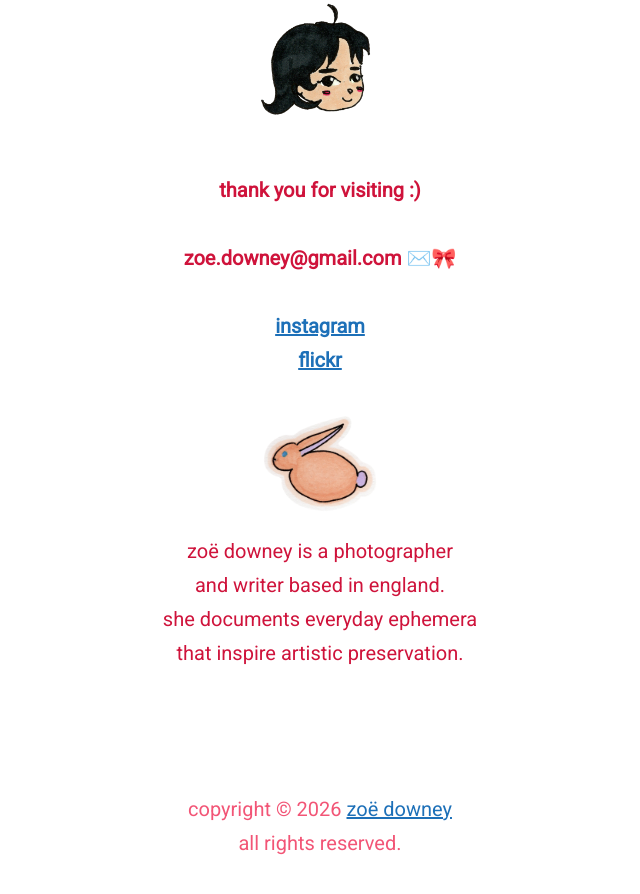
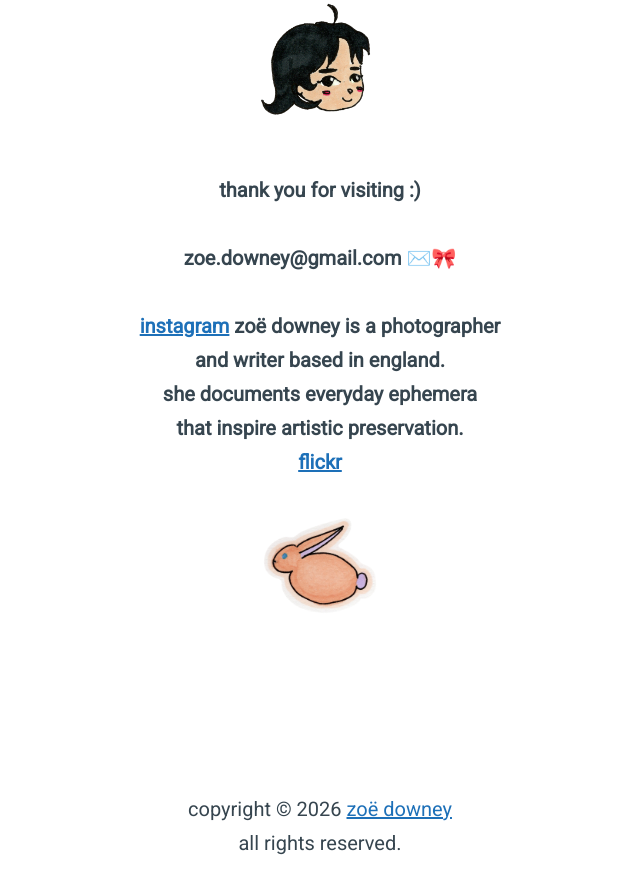
Before and after one commit to zoeurl/zoedowney.github.io, a Jekyll site: the page built from index.html, in a window 1280 px wide and 900 px high, scrolled down 4217 px. Shown: the top 894 px of the window, without its empty margins (320-960 px from the left). Built offline with Jekyll 4.4.1, drawn with Linux system fonts in a browser that asks for light colours.

Commit message:
Update photography.md

```diff
--- a/_layouts/photography.md
+++ b/_layouts/photography.md
@@ -33,23 +33,23 @@
 <footer>
 	<br>
 	<center><figure><img src="/assets/favicon/zoe-favicon.png" width="140" height="140"></figure>
-		<h4><font color="#cf133b">thank you for visiting :)
+		<h4><font color="#36454F">thank you for visiting :)
 		<br>
 		<br>zoe.downey@gmail.com ✉️🎀
 		<br>
 		<br><a href="https://www.instagram.com/zoeurl">instagram</a>
-		<br><a href="https://www.flickr.com/photos/zoedowney/albums">flickr</a></font></h4>
-	<center><figure><img src="/assets/favicon/rabbit-doodle-without-username.png" width="120" height="120"></figure>
-			<font color="#cf133b">zoë downey is a photographer
+			<font color="#36454F">zoë downey is a photographer
 			<br>and writer based in england.
 			<br>she documents everyday ephemera
 			<br>that inspire artistic preservation.</font>
+			<br><a href="https://www.flickr.com/photos/zoedowney/albums">flickr</a></font></h4>
+	<center><figure><img src="/assets/favicon/rabbit-doodle-without-username.png" width="120" height="120"></figure>
 		<br>
 		<br>
 		<br>
 		<br>
             <p class="meta">
-            <center><font color="#f25576">copyright © {{ site.time | date: '%Y' }} <a href="/">{{site.author}}</a>
+            <center><font color="#36454F">copyright © {{ site.time | date: '%Y' }} <a href="/">{{site.author}}</a>
 				<br>all rights reserved.</font></small></center>
             </p>
         </footer>
```
